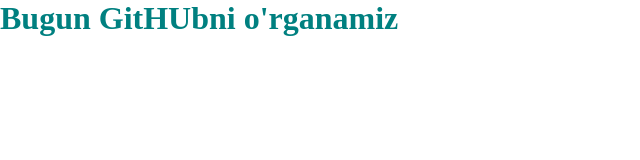
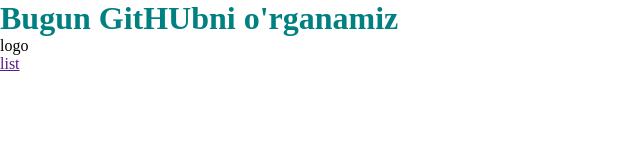
Before and after one commit to Fayziyev2218/Yusuf, a plain HTML site: page index.html in a window 1280 px wide. Shown: the full height of the page, 0-640 px from the left. Drawn offline with Linux system fonts and the light colour scheme.

Commit message:
headerni qoshdik

```diff
--- a/index.html
+++ b/index.html
@@ -8,5 +8,18 @@
 </head>
 <body>
     <h1>Bugun GitHUbni o'rganamiz</h1>
+    <header>
+        <div class="container">
+            <div class="navbar">
+                logo
+
+                <ul>
+                    <li>
+                        <a href="">list</a>
+                    </li>
+                </ul>
+            </div>
+        </div>
+    </header>
 </body>
 </html>
```
